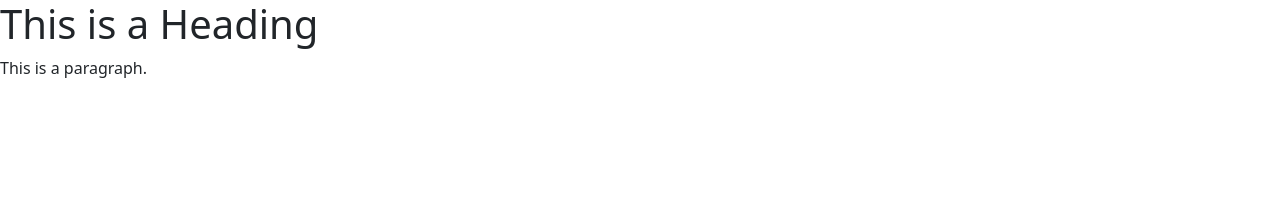
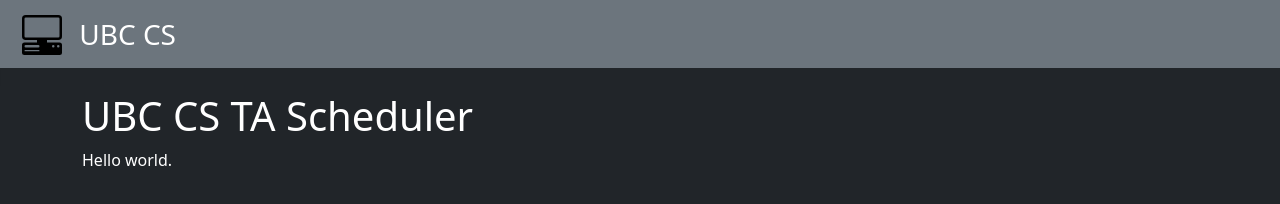
Before and after one commit to jho1211/jho1211.github.io, a plain HTML site: page index.html in a window 1280 px wide. Drawn offline with nearby package versions, Linux system fonts and the light colour scheme.

Commit message:
Added navbar

```diff
--- a/index.html
+++ b/index.html
@@ -5,10 +5,20 @@
     <link href="https://cdn.jsdelivr.net/npm/bootstrap@5.2.3/dist/css/bootstrap.min.css" rel="stylesheet" integrity="sha384-rbsA2VBKQhggwzxH7pPCaAqO46MgnOM80zW1RWuH61DGLwZJEdK2Kadq2F9CUG65" crossorigin="anonymous">
     <script src="https://cdn.jsdelivr.net/npm/bootstrap@5.2.3/dist/js/bootstrap.bundle.min.js" integrity="sha384-kenU1KFdBIe4zVF0s0G1M5b4hcpxyD9F7jL+jjXkk+Q2h455rYXK/7HAuoJl+0I4" crossorigin="anonymous"></script>
 </head>
-<body>
-
-<h1>This is a Heading</h1>
-<p>This is a paragraph.</p>
+<body class="bg-dark">
+    <nav class="navbar bg-secondary">
+        <div class="container-fluid text-primary">
+          <a class="navbar-brand text-white fs-3" href="#">
+            <img src="img/pc-display-horizontal.svg" alt="Logo" width="60" height="40" class="d-inline-block align-text-top">
+            UBC CS
+          </a>
+        </div>
+    </nav>
+    <div class="vr"></div>
+    <div class="container bg-dark text-white">
+        <h1>UBC CS TA Scheduler</h1>
+        <p>Hello world.</p>
+    </div>
 
 </body>
 </html>
```
Also changed, not shown: img/pc-display-horizontal.svg (added).
